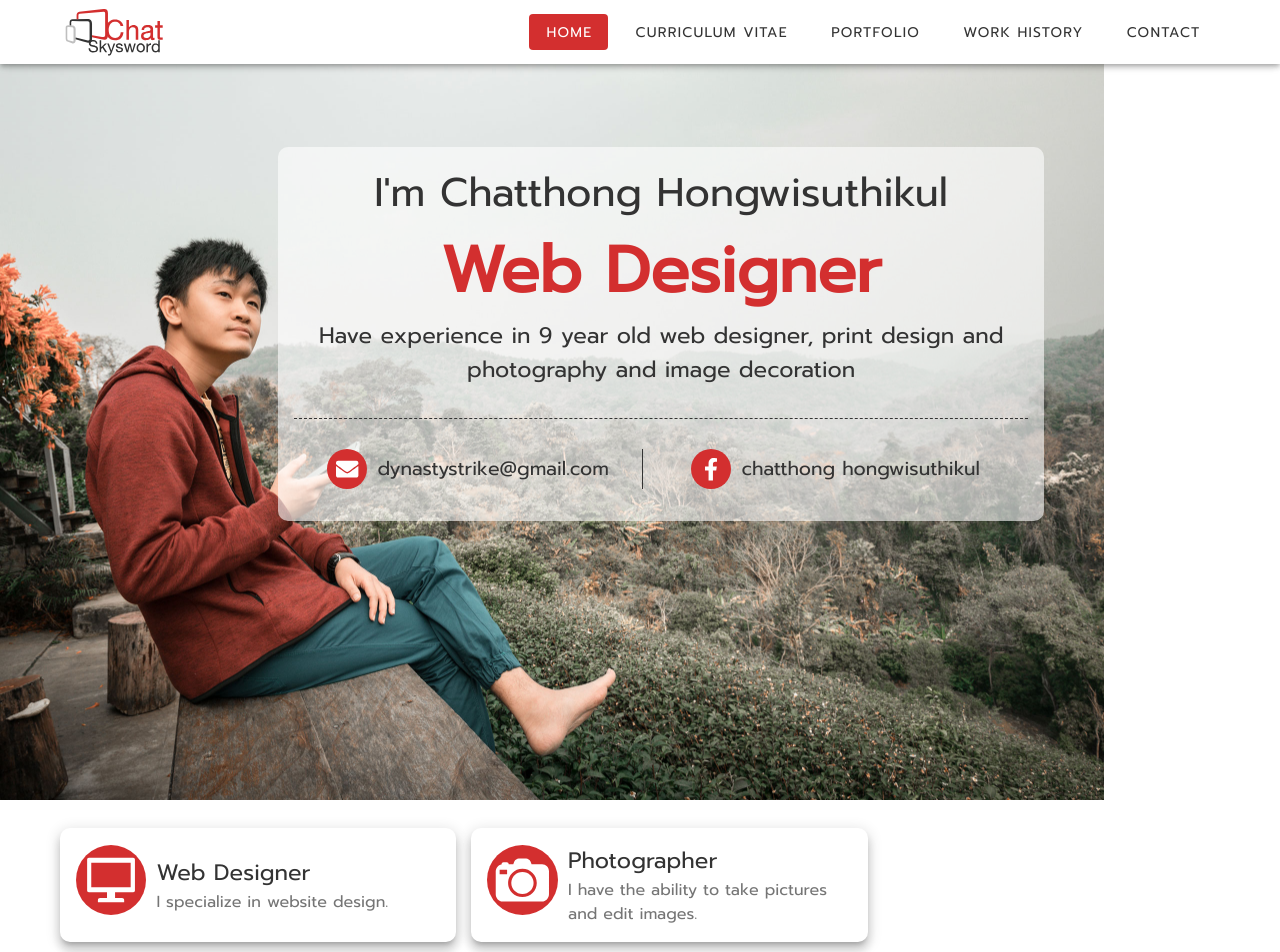
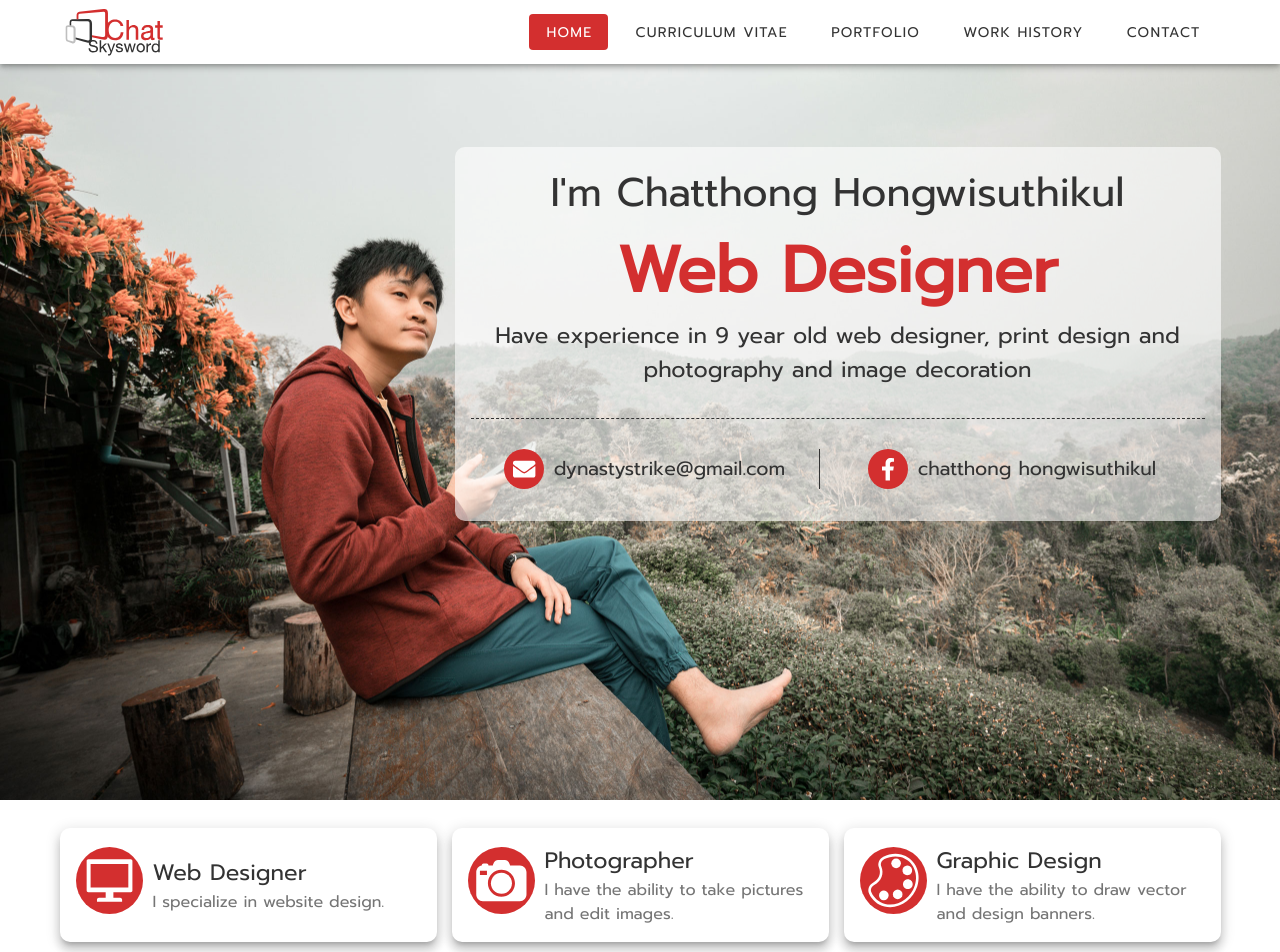
Before and after one commit to chatSkyswordChat/portfolioNuxt, a Nuxt app: page / in a window 1280 px wide. Shown: the top 952 px of the page. Built offline with nearby package versions, Linux system fonts and the light colour scheme.

Commit message:
Initial Commit

```diff
--- a/assets/css/main.css
+++ b/assets/css/main.css
@@ -42,6 +42,7 @@
 
 .calC{ margin: 0 calc(-50vw + 50%);}
 .maxW{ max-width: 100vw; width: 100vw;}
+.flexW{ flex: 1 1 100%;}
 .lineDash{ border-bottom: 1px dashed var(--colorBlack); height: 3px; margin: 30px 0;}
 .relative{ position: relative;}
 
--- a/components/indexCPN/experience.vue
+++ b/components/indexCPN/experience.vue
@@ -94,6 +94,7 @@ export default {
 .flexEx {
   display: flex;
   flex-wrap: wrap;
+  width: 100%;
 }
 .bg2 {
   background: url(~assets/images/home/bg2.jpg) 40% 50% no-repeat;
--- a/components/indexCPN/threeColumn.vue
+++ b/components/indexCPN/threeColumn.vue
@@ -49,14 +49,14 @@ export default {
         }
       ]
     };
-  },
+  }
 };
 </script>
 
 <style scoped>
 .gridThree {
   display: grid;
-  grid-template-columns: repeat(auto-fill, minmax(300px, 1fr));
+  grid-template-columns: repeat(3, 1fr);
   grid-gap: 15px;
 }
 .flexThree {
@@ -74,4 +74,9 @@ export default {
 .flexThree img {
   max-width: 100px;
 }
+@media (max-width: 960px) {
+  .gridThree {
+    grid-template-columns: 1fr;
+  }
+}
 </style>
--- a/components/portfolioCPN/tabFour.vue
+++ b/components/portfolioCPN/tabFour.vue
@@ -29,8 +29,7 @@ export default {
         },
         {
           name: require("@/assets/images/portfolio/port27.jpg"),
-          // to: "/portfolio/27",
-          to: { name: "portfolioNuxt/portfolio", params: { id: 27 } },
+          to: "/portfolio/27",
           // to: { name: "portfolio", params: { id: 27 } }
         }
       ]
@@ -38,13 +37,13 @@ export default {
   },
   methods: {
     clickUrl(tabFour) {
-      if(tabFour.to.name != null){
-        var url = `/${tabFour.to.name}/${tabFour.to.params.id}`
-        window.open(url);
-      }else{
-        window.open(tabFour.to, '_blank');
-      }
-      // window.open(tabFour.to, '_blank');
+      // if(tabFour.to.name != null){
+      //   var url = `/${tabFour.to.name}/${tabFour.to.params.id}`
+      //   window.open(url);
+      // }else{
+      //   window.open(tabFour.to, '_blank');
+      // }
+      window.open(tabFour.to, '_blank');
     }
   }
 };
--- a/pages/index.vue
+++ b/pages/index.vue
@@ -1,5 +1,5 @@
 <template>
-  <div>
+  <div class="flexW">
     <oneself />
     <threeColumn/>
     <experience/>
```
Also changed, not shown: 11 other files (tests, documents, lock files or other folders).
